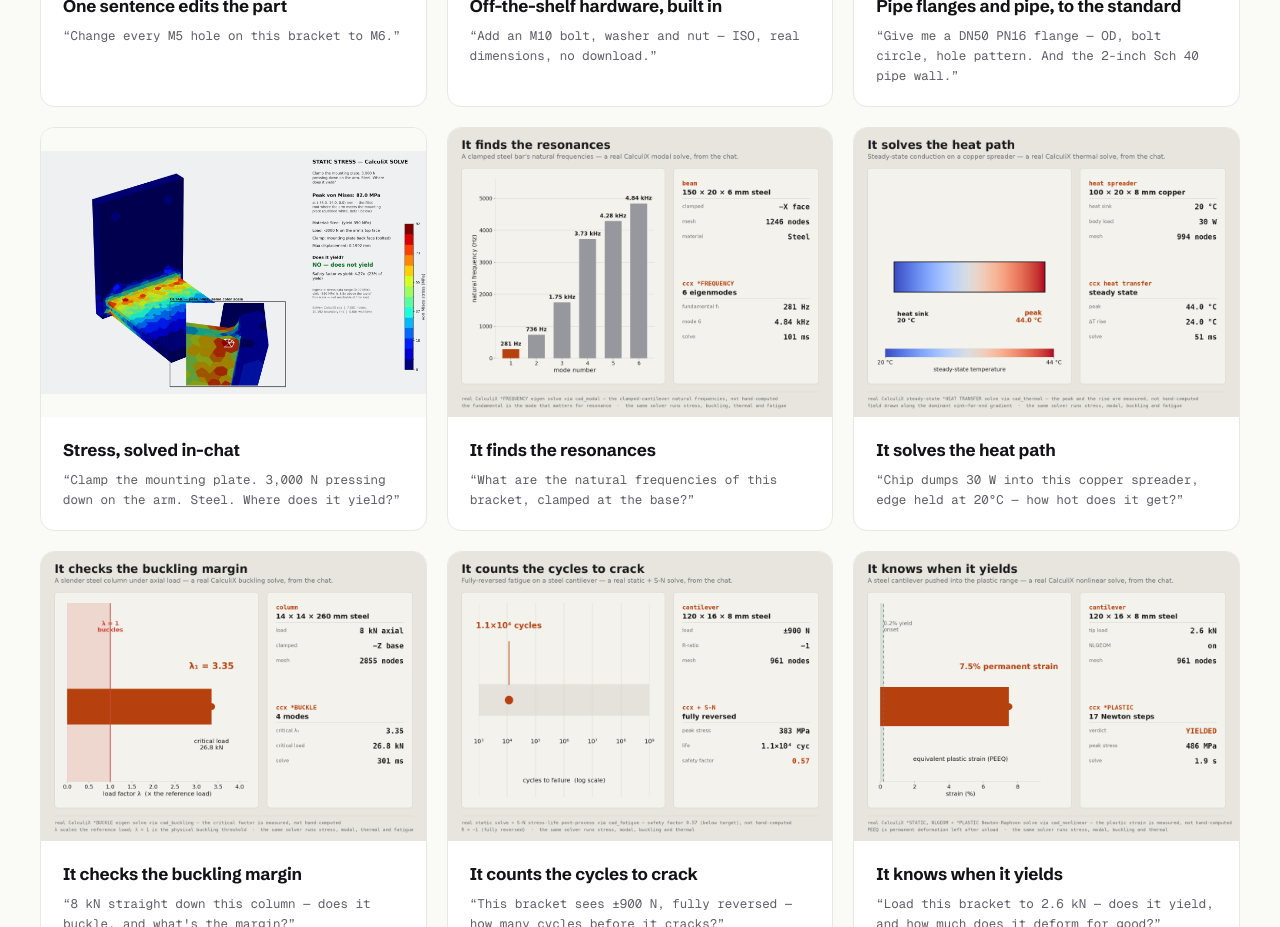
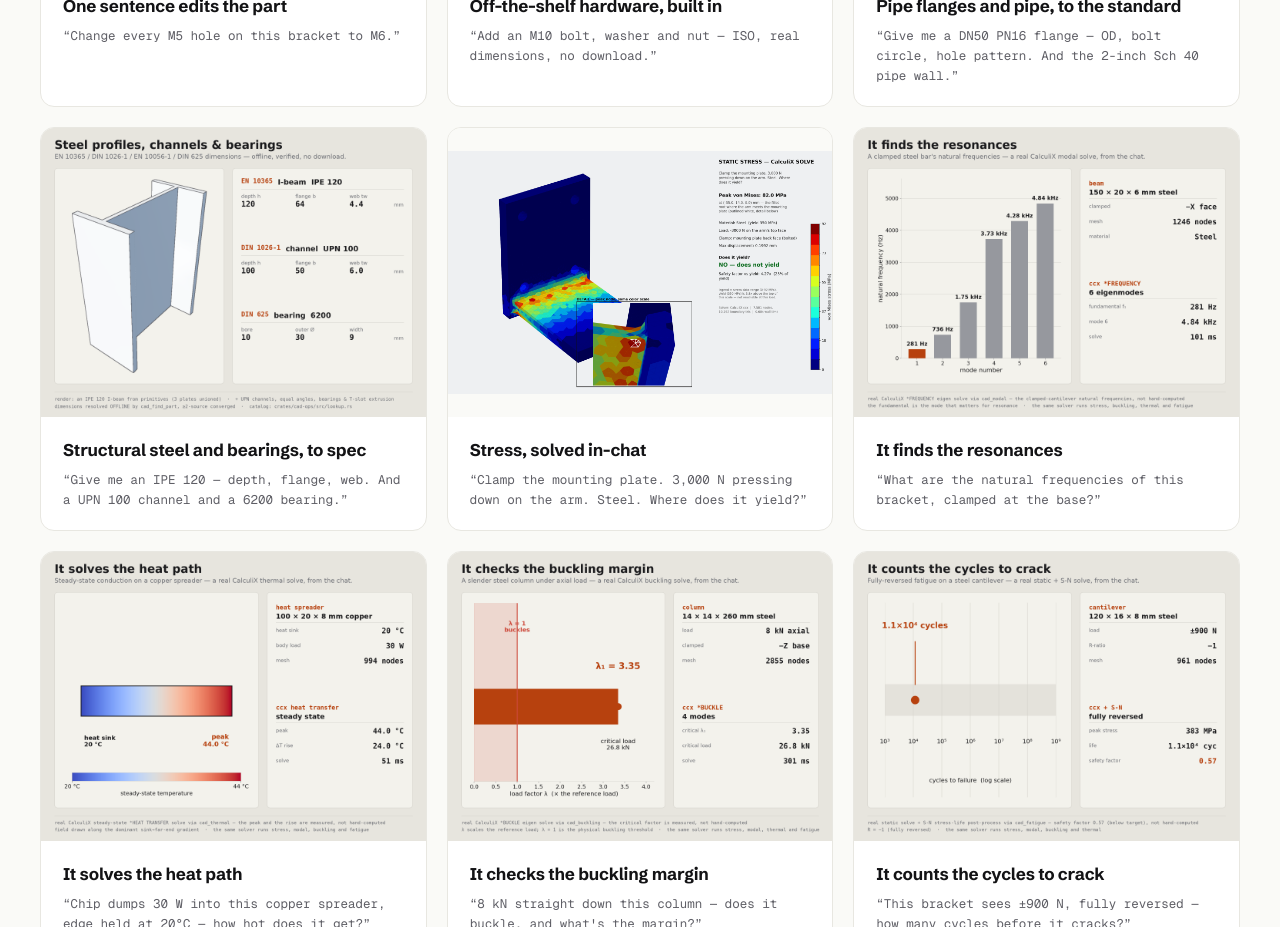
Before and after one commit to Misc42/tvashtra-landing, a Next.js app: page /tvashtra-landing/ in a window 1280 px wide. Shown: the part 2200-3127 px from the top of the page. Built offline with nearby package versions, Linux system fonts and the light colour scheme; a web font is replaced by a local one.

Commit message:
feat(proof): add the structural-steel and bearings showcase tile
Twenty-first proof card: an IPE 120 I-beam rendered from primitives beside
a panel of catalog dimensions (IPE 120, UPN 100 channel, 6200 bearing),
all resolved offline. Groups with the standard-parts and pipe-flange tiles.

```diff
--- a/components/Proof.tsx
+++ b/components/Proof.tsx
@@ -38,6 +38,18 @@ const proofs: Proof[] = [
     fit: "contain",
     title: "Pipe flanges and pipe, to the standard",
     prompt: "Give me a DN50 PN16 flange — OD, bolt circle, hole pattern. And the 2-inch Sch 40 pipe wall.",
+  },
+  {
+    // Structural steel + bearings — EN 10365 beams, DIN 1026-1 channels,
+    // EN 10056-1 equal angles, DIN 625 deep-groove bearings and T-slot
+    // extrusion, resolved OFFLINE by cad_find_part. The render is an IPE 120
+    // I-beam modelled from primitives (3 plates unioned into the I section);
+    // every figure is the verified catalog value (crates/cad-ops/src/lookup.rs),
+    // ≥2-source converged.
+    img: "/screenshots/showcase/profiles.png",
+    fit: "contain",
+    title: "Structural steel and bearings, to spec",
+    prompt: "Give me an IPE 120 — depth, flange, web. And a UPN 100 channel and a 6200 bearing.",
   },
   {
     // The prompt has to name the load the asset was actually solved at. The
```
Also changed, not shown: public/screenshots/showcase/profiles.png (added).
